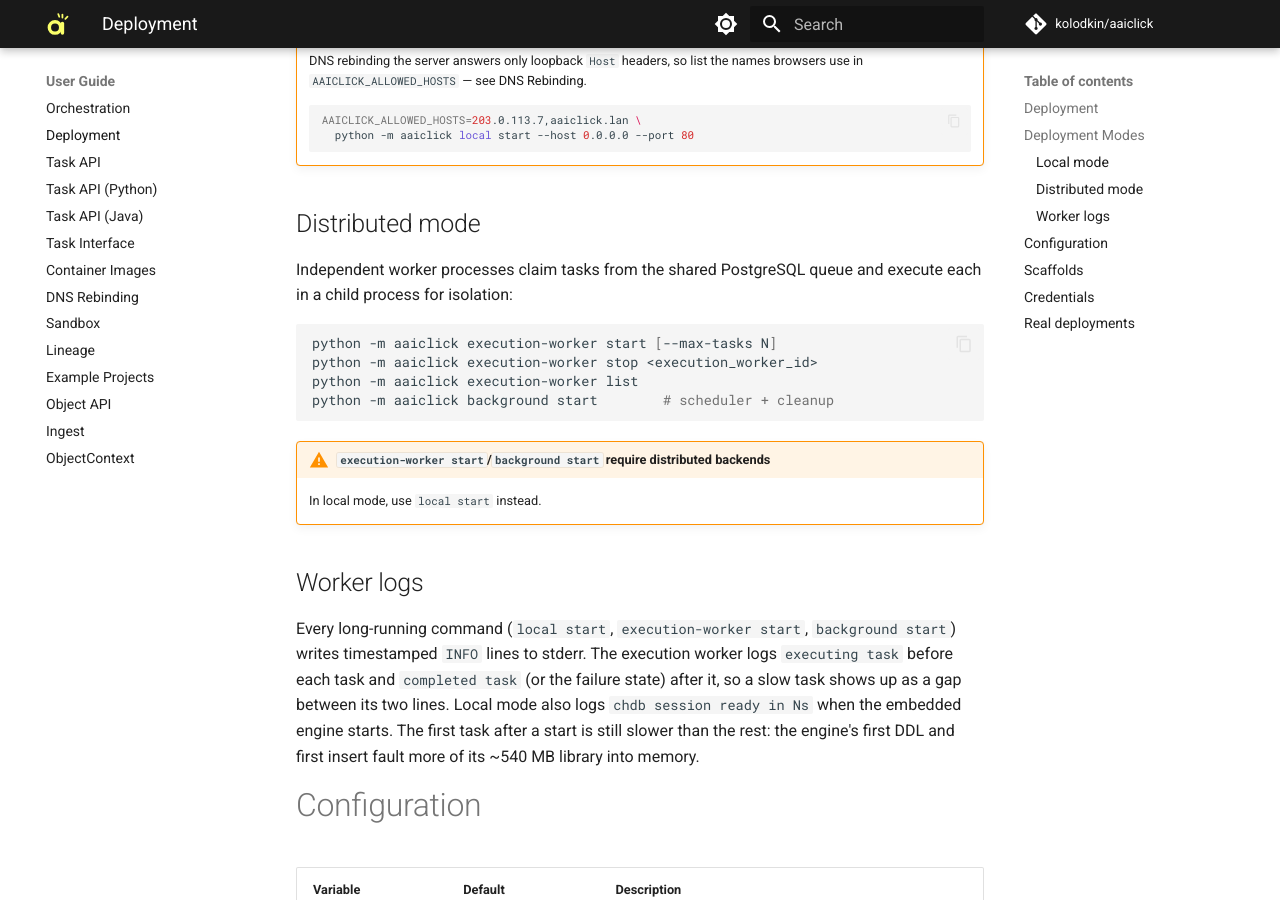
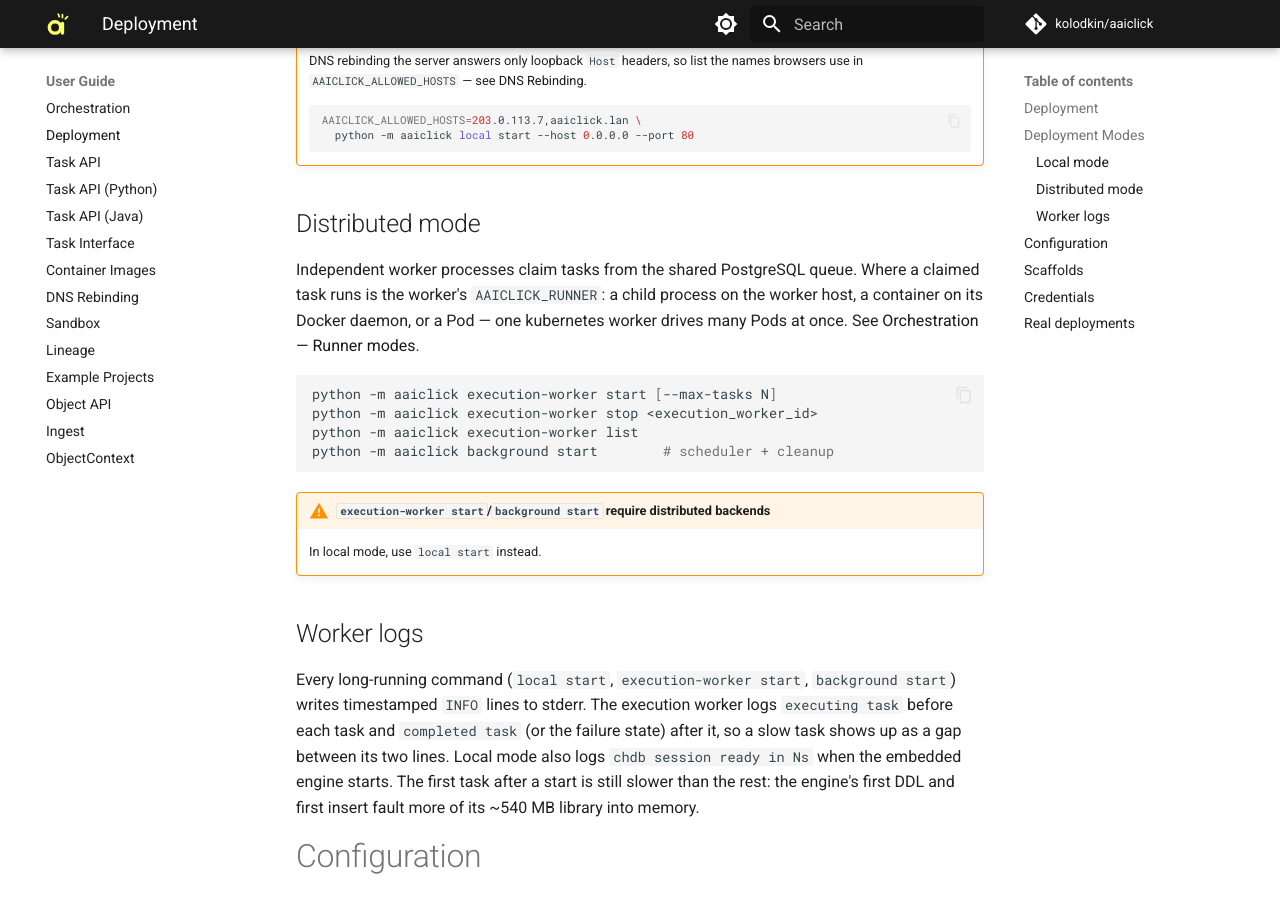
Before and after one commit to kolodkin/aaiclick, an MkDocs documentation site: the page built from docs/user_guide/deployment.md, in a window 1280 px wide and 900 px high, scrolled down 1077 px. Built offline with MkDocs 1.6.1 and Material for MkDocs 9.7.7, drawn with Linux system fonts in a browser that asks for light colours; comment, search, counter and statistics services are not loaded.

Commit message:
docs: distributed mode describes where tasks run per runner
Co-Authored-By: Claude Fable 5.1 <noreply@anthropic.com>
Claude-Session: https://claude.ai/code/session_01LcC1uDArfey4y8LwJ2ogmK

````diff
--- a/docs/user_guide/deployment.md
+++ b/docs/user_guide/deployment.md
@@ -41,8 +41,11 @@ python -m aaiclick local start [--host HOST] [--port PORT] [--reload]
 
 ## Distributed mode
 
-Independent worker processes claim tasks from the shared PostgreSQL queue and
-execute each in a child process for isolation:
+Independent worker processes claim tasks from the shared PostgreSQL queue.
+Where a claimed task runs is the worker's `AAICLICK_RUNNER`: a child process
+on the worker host, a container on its Docker daemon, or a Pod — one
+kubernetes worker drives many Pods at once. See
+[Orchestration — Runner modes](orchestration.md#runner-modes).
 
 ```bash
 python -m aaiclick execution-worker start [--max-tasks N]
````
